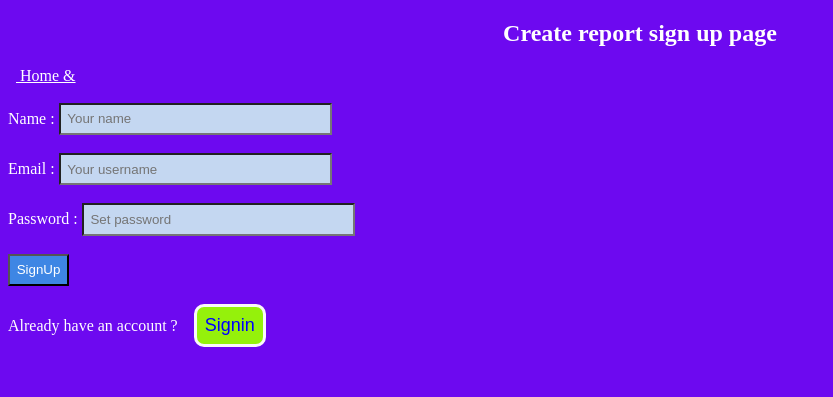
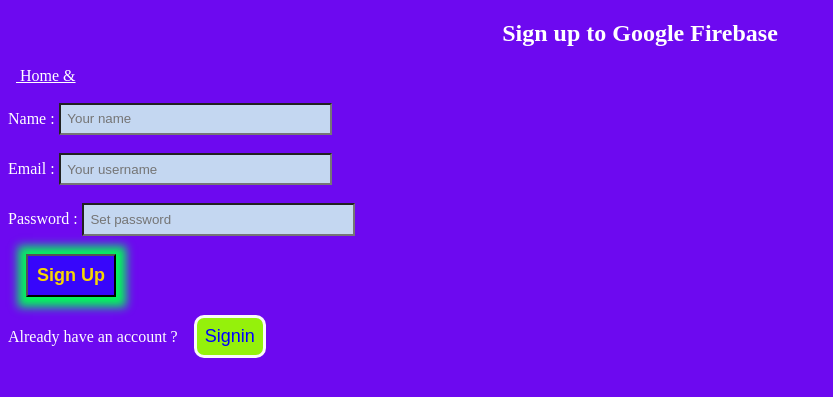
Before and after one commit to PeterTD6724/google_report, a Django app: page /signup/ in a window 1280 px wide. Shown: the top 397 px of the page, without its empty margins (0-833 px from the left). Run offline with Django 5.2, Linux system fonts and the light colour scheme.

Commit message:
gcpdjreport2

```diff
--- a/whitefreport/static/css/style.css
+++ b/whitefreport/static/css/style.css
@@ -198,7 +198,28 @@ button:hover {
     transition: 0.6s;
 }
 
+
 .signin_button:hover {
+    transition: 0.6s;
+    color: white;
+    background: rgb(210, 6, 251);
+    box-shadow: 1px 1px 9px 9px white;
+
+}
+
+.signup_button {
+    margin-left: 1em;
+    cursor: pointer;
+    background: rgb(55, 6, 251);
+    color: rgb(246, 214, 4);
+    font-size: 18px;
+    font-weight: bold;
+    padding: 0.5em;
+    box-shadow: 1px 1px 9px 9px rgb(4, 246, 92);
+    transition: 0.6s;
+}
+
+.signup_button:hover {
     transition: 0.6s;
     color: white;
     background: rgb(210, 6, 251);
--- a/whitefreport/templates/whitefreport/signup.html
+++ b/whitefreport/templates/whitefreport/signup.html
@@ -25,7 +25,7 @@
 
 <body>
 
-    <h2>Create report sign up page</h2>
+    <h2>Sign up to Google Firebase</h2>
     <a href="{% url 'home' %}" class="btn btn-success float-end text-white" style=" padding: 0.5em;"><i
             class="fa fa-reply"></i>
         &nbsp;Home &amp;</a><br><br>
@@ -42,8 +42,7 @@
             Password :
             <input type="password" name="pass" required placeholder="Set password"
                 style="padding: 0.5em;background:rgb(196, 215, 241);color: rgb(33, 28, 28);width:20vw;"><br><br>
-            <input type="submit" value="SignUp"
-                style="cursor:pointer;padding: 0.5em;background:rgb(62, 134, 228);"><br><br>
+            <input type="submit" value="Sign Up" class="signup_button"><br><br>
             <div><span>Already have an account ?</span>&nbsp; &nbsp;
                 <button type="button" onclick=location.href="{% url 'signin' %}" class="btn b">Signin</button>
             </div>
```
